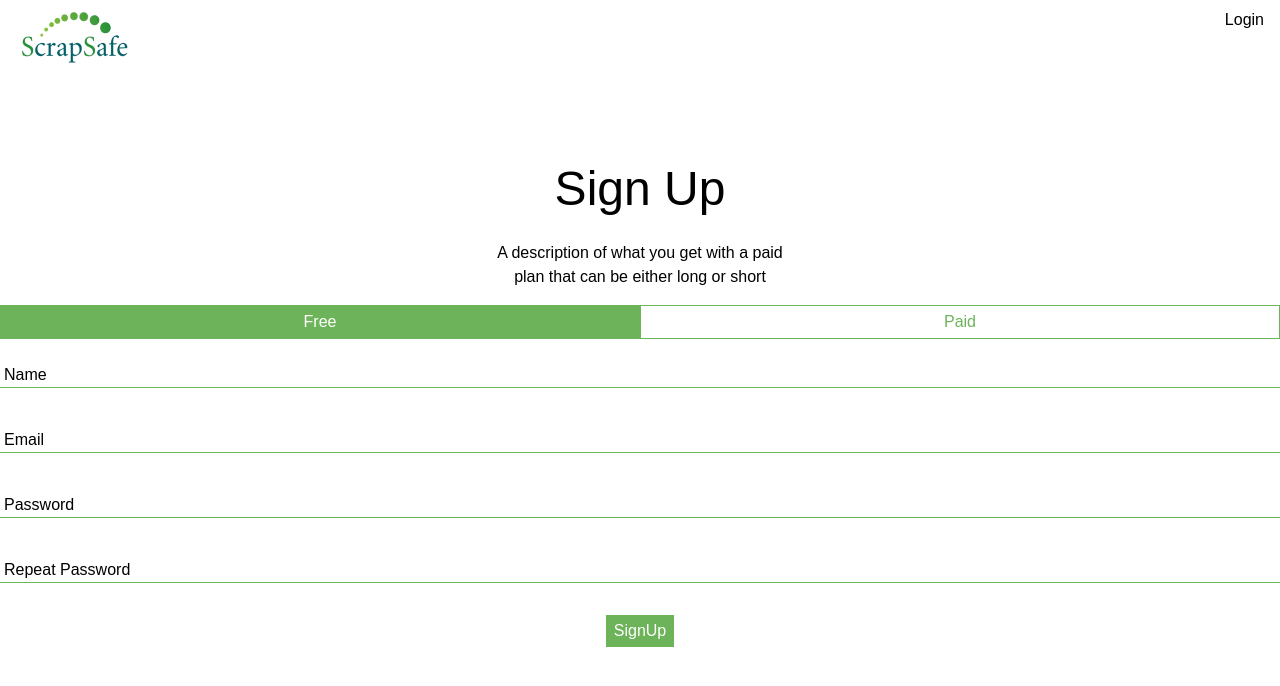
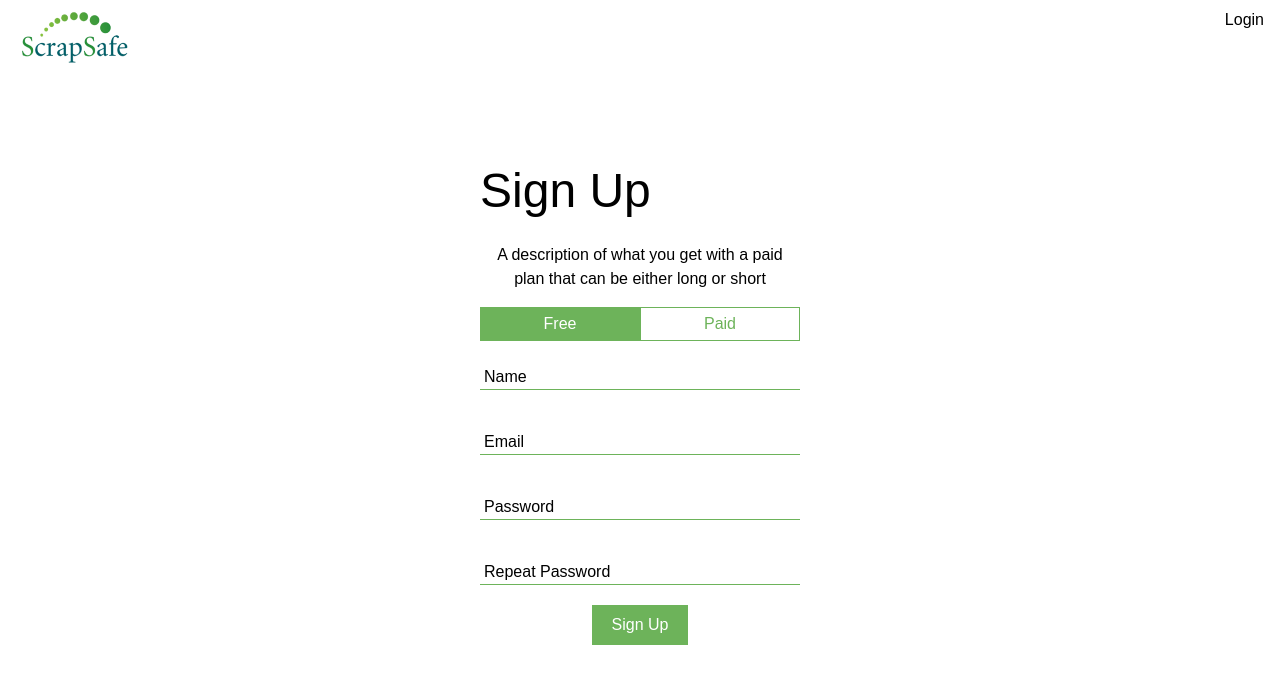
Before and after one commit to TNortnern/scrapsafe-frontend, a Next.js app: page /register in a window 1280 px wide. Shown: the top 686 px of the page. Built offline with nearby package versions, Linux system fonts and the light colour scheme.

Commit message:
adjusting register

```diff
--- a/pages/register.js
+++ b/pages/register.js
@@ -3,6 +3,7 @@ import Layout from '../components/layout/Layout';
 import Input from '../components/common/Input';
 import Wrapper from '../components/layout/Wrapper';
 import FreePaidButton from '../components/FreePaidButton';
+import Button from '../components/common/Button';
 
 const register = () => {
   const [name, setName] = useState('');
@@ -13,41 +14,43 @@ const register = () => {
   return (
     <Layout>
       <Wrapper>
-        <h1 className='text-5xl mb-4'>Sign Up</h1>
-        <p className='max-w-xs text-center'>
-          A description of what you get with a paid plan that can be either long
-          or short
+        <div>
+          <h1 className="text-5xl mb-4">Sign Up</h1>
+          <p className="max-w-xs text-center">
+            A description of what you get with a paid plan that can be either
+            long or short
           </p>
           <FreePaidButton />
-        <div className='flex flex-col space-y-10 mt-6 w-full'>
+          <div className="flex flex-col space-y-10 mt-6 w-full">
             <Input
               onChange={(e) => setName(e.target.value)}
-            placeholder='Name'
+              placeholder="Name"
               value={name}
             />
             <Input
               onChange={(e) => setEmail(e.target.value)}
-            type='email'
-            placeholder='Email'
+              type="email"
+              placeholder="Email"
               value={email}
             />
             <Input
               onChange={(e) => setPassword(e.target.value)}
-            type='password'
-            placeholder='Password'
+              type="password"
+              placeholder="Password"
               value={password}
             />
             <Input
               onChange={(e) => setRepeatPassword(e.target.value)}
-            type='password'
-            placeholder='Repeat Password'
+              type="password"
+              placeholder="Repeat Password"
               value={repeatPassword}
             />
           </div>
 
-        <button className='bg-green-custom text-white mt-8 px-2 py-1 hover:opacity-75'>
-          SignUp
-        </button>
+          <Button className="mx-auto block mt-5">
+            Sign Up
+          </Button>
+        </div>
       </Wrapper>
     </Layout>
   );
```
Lines whose indentation alone changed are shown as unchanged.
